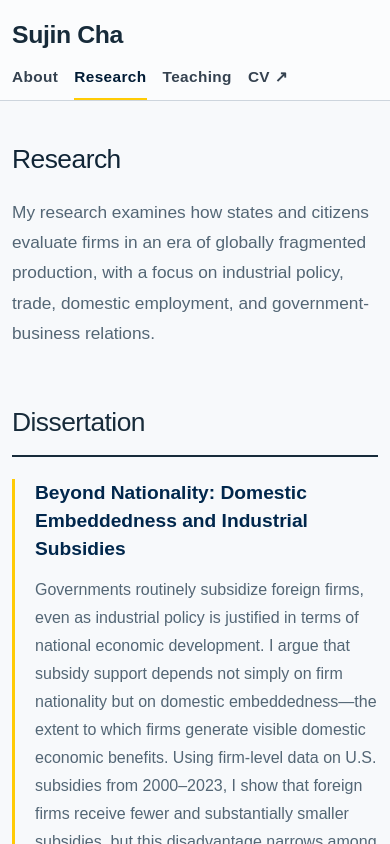
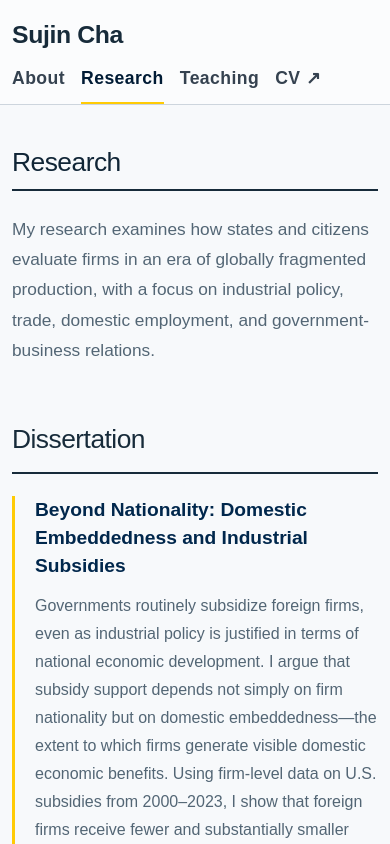
Before and after one commit to erin0506/erin0506.github.io, a Next.js app: page /research in a window 390 px wide. Shown: the top 844 px of the page. Built offline with nearby package versions, Linux system fonts and the light colour scheme.

Commit message:
Update website design and content

```diff
--- a/app/globals.css
+++ b/app/globals.css
@@ -27,6 +27,8 @@
 
 html {
   scroll-behavior: smooth;
+  -webkit-text-size-adjust: 100%;
+  text-size-adjust: 100%;
 }
 
 body {
@@ -80,6 +82,7 @@ summary:focus-visible {
   border-bottom: 1px solid rgba(198, 208, 217, 0.86);
   background: rgba(251, 252, 253, 0.94);
   backdrop-filter: blur(12px);
+  font-family: var(--font-family);
 }
 
 .header-inner {
@@ -331,6 +334,16 @@ summary:focus-visible {
   letter-spacing: -0.02em;
 }
 
+.page-heading-row {
+  margin-bottom: 1.4rem;
+  padding-bottom: 0.65rem;
+  border-bottom: 2px solid var(--foreground);
+}
+
+.page-heading-row + .page-intro {
+  margin-top: 0;
+}
+
 .page-intro {
   max-width: 47rem;
   margin: 1.35rem 0 0;
@@ -573,10 +586,6 @@ summary:focus-visible {
     gap: 1rem;
   }
 
-  .nav-link {
-    font-size: 0.96rem;
-  }
-
   .page-shell {
     padding-top: 2.65rem;
   }
--- a/app/research/page.tsx
+++ b/app/research/page.tsx
@@ -100,7 +100,9 @@ export default function ResearchPage() {
       <SiteHeader active="research" />
       <main className="page-shell" id="main-content">
         <div className="content-page">
-          <h1 className="page-title">Research</h1>
+          <div className="page-heading-row">
+            <h1 className="page-title">Research</h1>
+          </div>
           <p className="page-intro">
             My research examines how states and citizens evaluate firms in an era of
             globally fragmented production, with a focus on industrial policy, trade,
--- a/app/teaching/page.tsx
+++ b/app/teaching/page.tsx
@@ -92,7 +92,9 @@ export default function TeachingPage() {
       <SiteHeader active="teaching" />
       <main className="page-shell" id="main-content">
         <div className="content-page">
-          <h1 className="page-title">Teaching</h1>
+          <div className="page-heading-row">
+            <h1 className="page-title">Teaching</h1>
+          </div>
           <p className="page-intro">
             I have taught undergraduate and graduate courses spanning world politics,
             international economic relations, game theory, political methodology,
```
